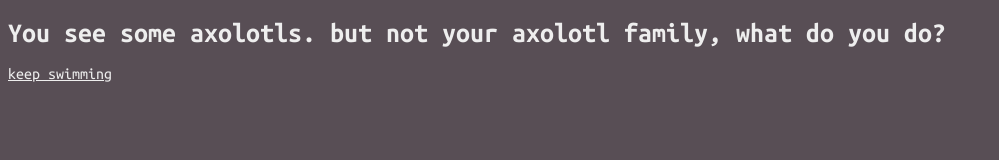
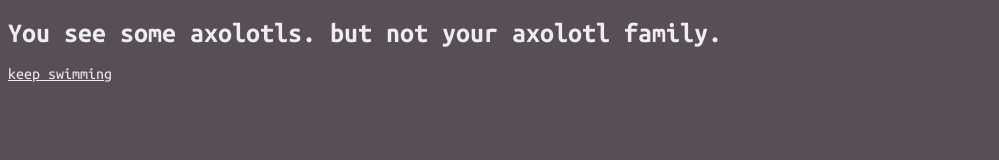
Before and after one commit to bbush-code/cookie-game, a plain HTML site: page keepswimming1.html in a window 1280 px wide. Shown: the whole page, without its empty margins (0-999 px from the left). Drawn offline with Linux system fonts and the light colour scheme.

```diff
--- a/keepswimming1.html
+++ b/keepswimming1.html
@@ -10,7 +10,7 @@
     <title>webbing</title>
 </head>
 <body>
-    <h1>You see some axolotls. but not your axolotl family, what do you do?</h1>
+    <h1>You see some axolotls. but not your axolotl family.</h1>
     <a href="keepswimming2.html">
         keep swimming
     </a>
```
Also changed, not shown: cave1.html (+1 -0 lines), cave2.html (+1 -0 lines), dodge.html (+1 -0 lines), familiar.html (+1 -0 lines), fart.html (+1 -0 lines), index.html (+2 -0 lines), keepswimming2.html (+2 -0 lines), lookmore.html (+1 -0 lines), widespace.html (+1 -0 lines).
